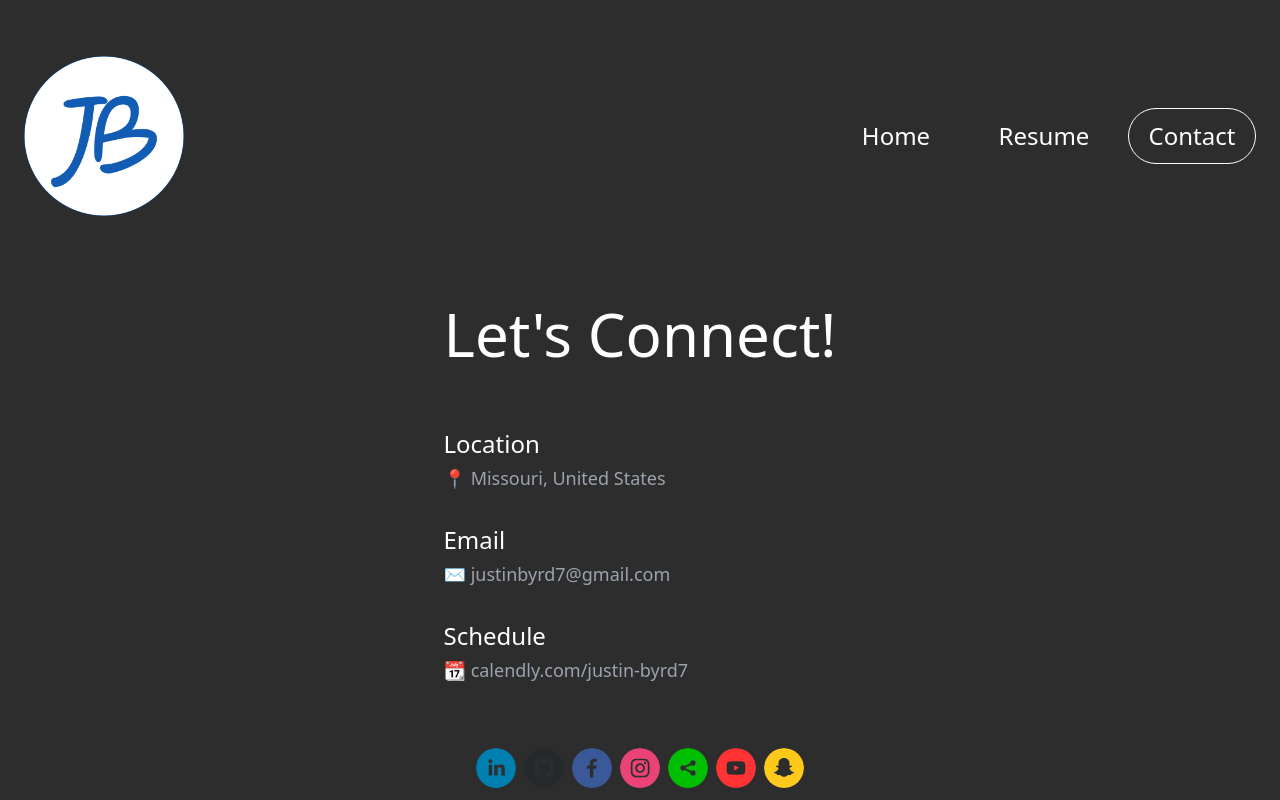
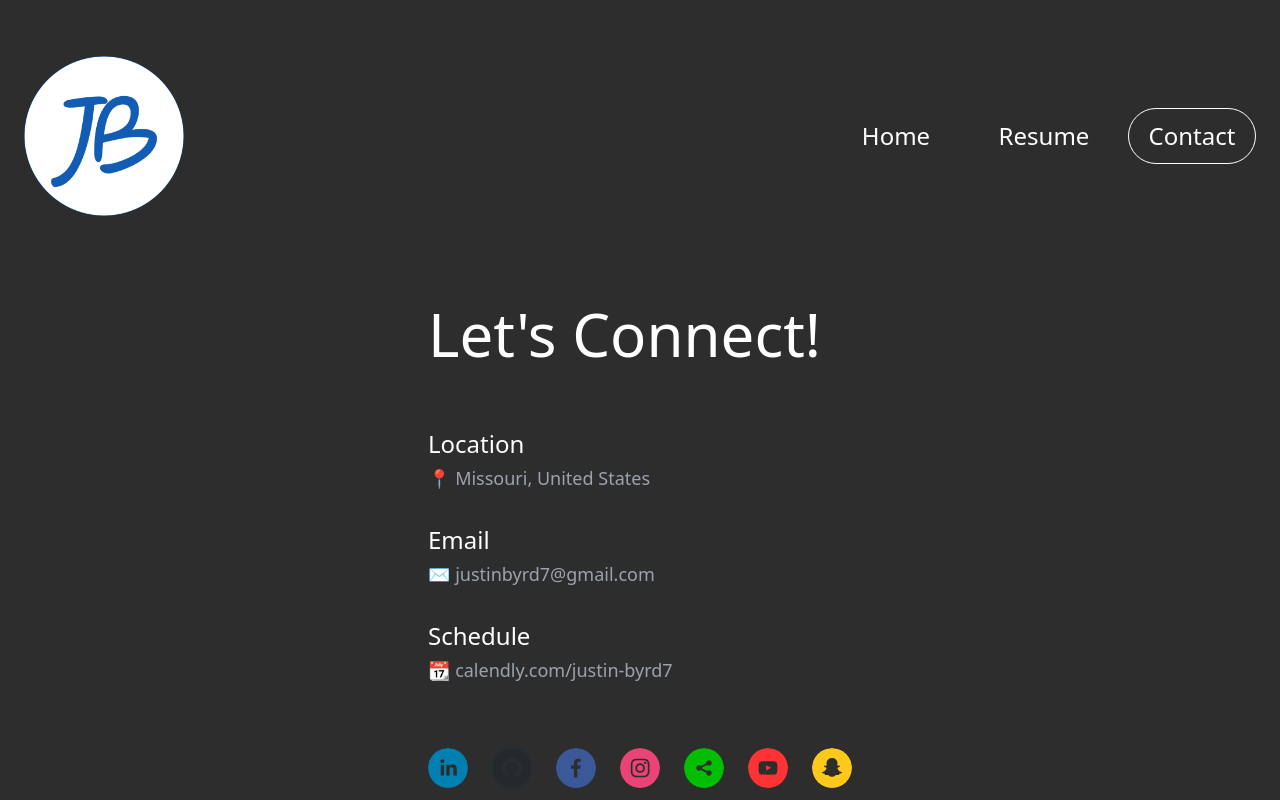
Before and after one commit to jwbw29/nextjs-portfolio, a Next.js app: page /contact in a window 1280 px wide. Shown: the top 800 px of the page. Built offline with nearby package versions, Linux system fonts and the light colour scheme.

Commit message:
Update gap size for ContactSocials component

```diff
--- a/components/socials.js
+++ b/components/socials.js
@@ -28,7 +28,7 @@ const MainSocials = () => {
 };
 const ContactSocials = () => {
   return (
-    <div className="flex justify-center gap-2">
+    <div className="flex justify-center gap-2 lg:gap-6">
       {socialUrls.map((url, index) => (
         <SocialIcon
           key={index} // Add a unique key for each icon
```
